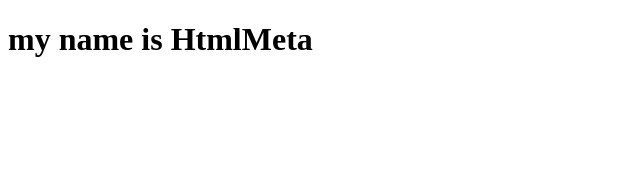
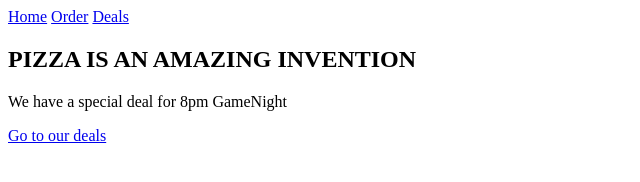
Before and after one commit to satindersingh472/HtmlMeta, a plain HTML site: page index.html in a window 1280 px wide. Shown: the whole page, without its empty margins (0-640 px from the left). Drawn offline with Linux system fonts and the light colour scheme.

Commit message:
added content to the page

```diff
--- a/index.html
+++ b/index.html
@@ -10,6 +10,21 @@
     <meta name="author" content="okotokPizza">
 </head>
 <body>
-<h1>my name is HtmlMeta</h1>
+    <header>
+        <nav>
+            <a href="#Home">Home</a>
+            <a href="#order">Order</a>
+            <a href="https://www.dominos.ca/en/pages/order/coupon">Deals</a>
+        </nav>
+        <section>
+            <h1>PIZZA IS AN AMAZING INVENTION</h1>
+        </section>
+    </header>
+    <main>
+        <section id ="Deals">
+            <p>We have a special deal for 8pm GameNight </p>
+            <a href="https://www.dominos.ca/en/pages/order/coupon">Go to our deals</a>
+        </section>
+    </main>
 </body>
 </html>
```
